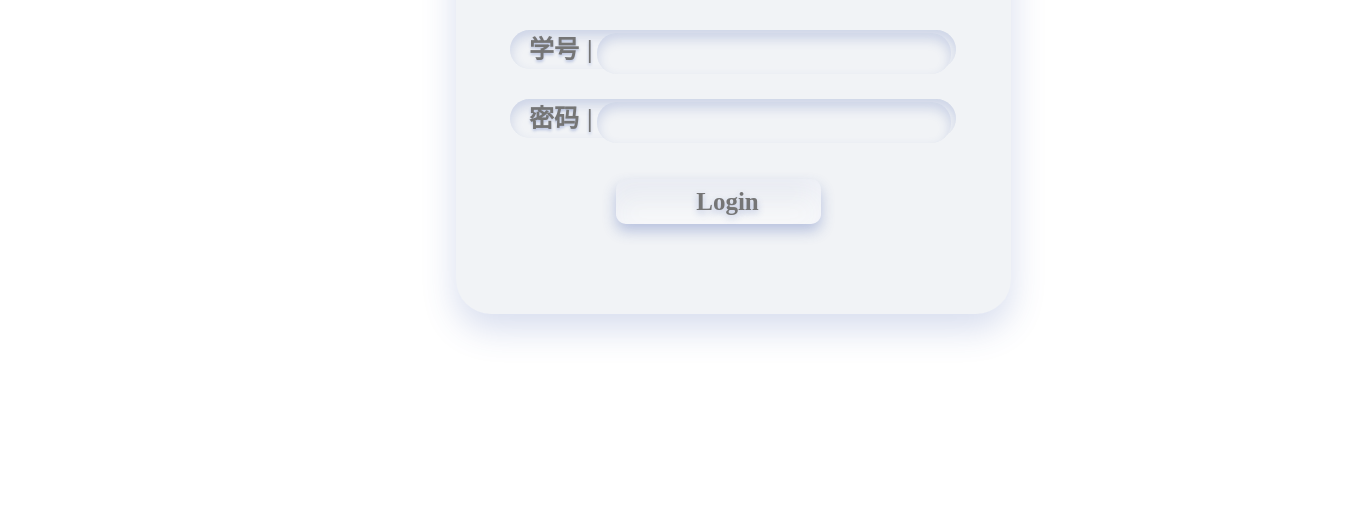
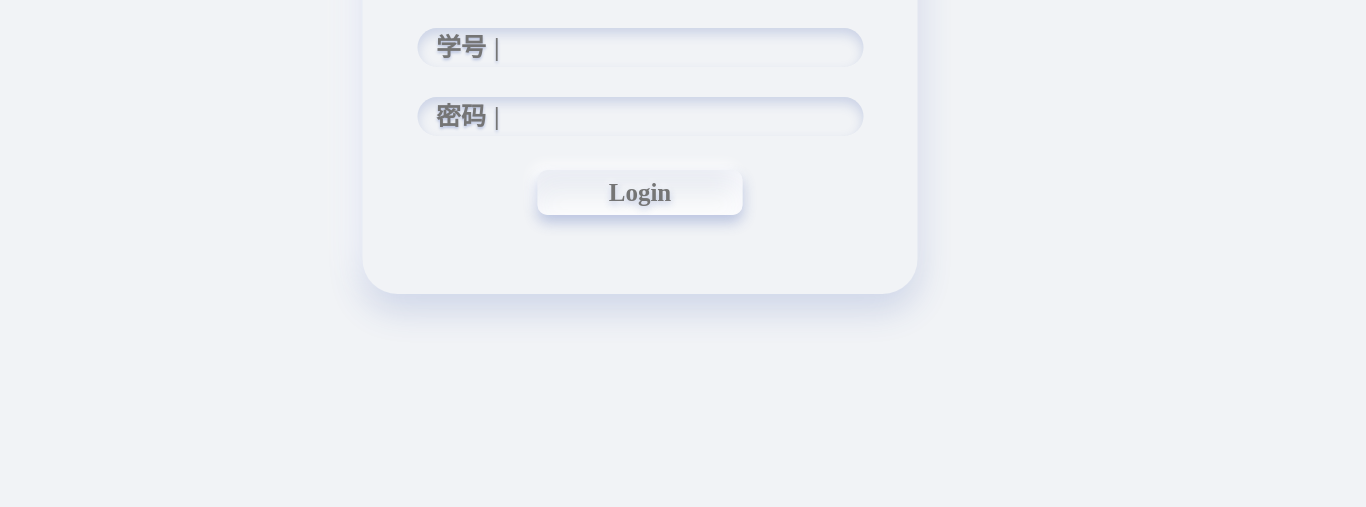
Before and after one commit to OutsourcingContestUESTC/vntUESTC, a website: page deploy/html/logIn.html in a window 1280 px wide. Shown: the part 293-800 px from the top of the page, 1366 px wide, since content can reach past the window. Drawn offline with Linux system fonts and the light colour scheme.

Commit message:
修正了其他页面的总体右偏，标题阴影与添加按钮右偏的css误差  修正了studentConfirmation,schoolRemoke身份证填入导致格式混乱的情况

```diff
--- a/deploy/html/css/certificateQuery.css
+++ b/deploy/html/css/certificateQuery.css
@@ -1,26 +1,23 @@
-  .container {
-    position: relative;
-    background-image: url("../images/图层1.png");
+body {
+  background-color:#F1F3F6;
+}
+
+.container{
   width: 1366px;
-    height: 768px;
-    z-index: 12;
-    /* 居中 */
-    margin: 0 auto;
+  position: absolute;
+  left: 50%;
+  top: 50%;
+  transform: translate(-50%,-50%);
 }
 
 .roundRactangle1 {
-    position: relative;
-    padding-top: 36px;
   border-radius: 35px;
   background-color: rgb(241, 243, 246);
-    box-shadow: 0px 15px 35px 0px rgba(55, 84, 170, 0.2),-10.607px -10.607px 35px 0px rgba(255, 255, 255, 0.004);
-
-    /* left: 405px;
-    top: 197px; */
-    top:50%;
+  box-shadow: 0px 15px 35px 0px rgba(55, 84, 170, 0.2), -10.607px -10.607px 35px 0px rgba(255, 255, 255, 1);
+  position: absolute;
   left: 50%;
-    margin-top: -187px;
-    margin-left: -227.5px;
+  top: 50%;
+  transform: translate(-50%,-50%);
   width: 555px;
   height: 374px;
   z-index: 3;
@@ -38,9 +35,7 @@
     -moz-transform: matrix( 0.80000001192093,0,0,0.8,0,0);
     -webkit-transform: matrix( 0.80000001192093,0,0,0.8,0,0);
     -ms-transform: matrix( 0.80000001192093,0,0,0.8,0,0);
-    /* position: absolute;
-    left: 469.144px;
-    top: 432.491px; */
+
     margin-left: 19px;
     z-index: 9;
   }
@@ -89,8 +84,12 @@
   }
 
   .roundRactangle2>p{
+    font-size: 25px;
+    line-height:39px;
+    height: 39px;
+    text-align: center;
+    display: block;
 
-      margin-left: 130px;
   }
 
 
@@ -104,8 +103,8 @@
     width: 444px;
     height: 45px;
     z-index: 7;
-    margin-left:42px;
-
+    display: block;
+    margin: auto;
     margin-top: 42px;
 
   }
@@ -121,26 +120,6 @@
     text-shadow: 0px 3px 7px rgba(54, 84, 170, 0.3),-2.121px -2.121px 7px rgba(255, 255, 255, 0.004);
     width: 66px;
     height: 42px;
+    margin-left: 0px;
     z-index: 10;
   }
-
-
-
-
-  /* #logInSuccess>p{
-    font-size: 25px;
-    font-family: "Microsoft YaHei";
-    color: rgb(104, 141, 98);
-    font-weight: bold;
-    line-height: 25px;
-    text-align: center;
-    text-shadow: 0px 2px 3px rgba(54, 84, 170, 0.31),-1.414px -1.414px 3px rgba(255, 255, 255, 0.004);
-    -moz-transform: matrix( 0.80000001192093,0,0,0.8,0,0);
-    -webkit-transform: matrix( 0.80000001192093,0,0,0.8,0,0);
-    -ms-transform: matrix( 0.80000001192093,0,0,0.8,0,0);
-    position: absolute;
-
-    left: 50%;
-    margin-left: -50px;
-    z-index: 11;
-  } */
--- a/deploy/html/css/logIn.css
+++ b/deploy/html/css/logIn.css
@@ -1,26 +1,23 @@
-.container {
-    position: relative;
-    background-image: url("../images/图层1.png");
+body {
+  background-color:#F1F3F6;
+}
+
+.container{
   width: 1366px;
-    height: 768px;
-    z-index: 12;
-    /* 居中 */
-    margin: 0 auto;
+  position: absolute;
+  left: 50%;
+  top: 50%;
+  transform: translate(-50%,-50%);
 }
 
 .roundRactangle1 {
-    position: relative;
-    padding-top: 36px;
   border-radius: 35px;
   background-color: rgb(241, 243, 246);
-    box-shadow: 0px 15px 35px 0px rgba(55, 84, 170, 0.2),-10.607px -10.607px 35px 0px rgba(255, 255, 255, 0.004);
-    position: relative;
-    /* left: 405px;
-    top: 197px; */
-    top:50%;
+  box-shadow: 0px 15px 35px 0px rgba(55, 84, 170, 0.2), -10.607px -10.607px 35px 0px rgba(255, 255, 255, 1);
+  position: absolute;
   left: 50%;
-    margin-top: -187px;
-    margin-left: -227.5px;
+  top: 50%;
+  transform: translate(-50%,-50%);
   width: 555px;
   height: 374px;
   z-index: 3;
@@ -34,11 +31,11 @@
     font-weight: bold;
     line-height: 1.2;
     text-align: center;
+    margin-top: 18px;
     text-shadow: 0px 2px 4px rgba(54, 84, 170, 0.31),-1.414px -1.414px 4px rgba(255, 255, 255, 0.004);
-    -moz-transform: matrix( 0.49415206704218,0,0,0.49415205967874,0,0);
-    -webkit-transform: matrix( 0.49415206704218,0,0,0.49415205967874,0,0);
-    -ms-transform: matrix( 0.49415206704218,0,0,0.49415205967874,0,0);
-
+    -moz-transform: matrix( 0.49415206704218, 0, 0, 0.49415205967874, 0, 0);
+    -webkit-transform: matrix( 0.49415206704218, 0, 0, 0.49415205967874, 0, 0);
+    -ms-transform: matrix( 0.49415206704218, 0, 0, 0.49415205967874, 0, 0);
     z-index: 6;
   }
 
@@ -80,38 +77,47 @@
   input{
     height: 39px;
     border: none;
-    background-color: rgb(241, 243, 246);
-    box-shadow: inset 0px 6px 12px 0px rgba(55, 84, 170, 0.2),inset -4.243px -4.243px 12px 0px rgba(255, 255, 255, 0.004);
+    background-color: rgb(241, 243, 246, 0);
+    /* box-shadow: inset 0px 6px 12px 0px rgba(55, 84, 170, 0.2), inset -4.243px -4.243px 12px 0px rgba(255, 255, 255, 0.004); */
     border-radius: 20px;
+    font-size: 25px;
+    font-family: "Microsoft YaHei";
+    color: rgb(117, 117, 117);
+    font-weight: bold;
+    line-height: 39px;
+    text-align: left;
+    text-shadow: 0px 2px 3px rgba(54, 84, 170, 0.31), -1.414px -1.414px 3px rgba(255, 255, 255, 1);
+    /* opacity: 0; */
     width: 350px;
 
   }
 
 
   #Submit {
+    display: block;
+    margin: auto;
+    margin-top: 34px;
     border-radius: 10px;
     border: none;
     background-color: rgb(241, 243, 246);
-    box-shadow: 0px 7px 14px 0px rgba(54, 84, 170, 0.3),-4.95px -4.95px 14px 0px rgba(255, 255, 255, 0.004),inset 0px 12px 24px 0px rgba(55, 84, 170, 0.05),inset -8.485px -8.485px 24px 0px rgba(255, 255, 255, 0.6);
+    box-shadow: 0px 7px 14px 0px rgba(54, 84, 170, 0.3), -4.95px -4.95px 14px 0px rgba(255, 255, 255, 1), inset 0px 12px 24px 0px rgba(55, 84, 170, 0.05), inset -8.485px -8.485px 24px 0px rgba(255, 255, 255, 1);
     width: 205px;
     height: 45px;
     z-index: 7;
-    margin-left: 160px;
-    margin-top: 34px;
 
   }
 
-  #Submit p{
+  #Submit>p {
     font-size: 25px;
     font-family: "Microsoft YaHei";
     color: rgb(117, 117, 117);
     font-weight: bold;
     line-height: 42px;
-
     text-align: center;
-    text-shadow: 0px 3px 7px rgba(54, 84, 170, 0.3),-2.121px -2.121px 7px rgba(255, 255, 255, 0.004);
+    text-shadow: 0px 3px 7px rgba(54, 84, 170, 0.3), -2.121px -2.121px 7px rgba(255, 255, 255, 1);
     width: 66px;
     height: 42px;
+    margin-left: 0px;
     z-index: 10;
 }
 
--- a/deploy/html/css/schoolRemoke.css
+++ b/deploy/html/css/schoolRemoke.css
@@ -1,11 +1,13 @@
-.container {
-    position: relative;
-    background-image: url("../images/图层1.png");
+body {
+  background-color:#F1F3F6;
+}
+
+.container{
   width: 1366px;
-    height: 768px;
-    z-index: 12;
-    /* 居中 */
-    margin: 0 auto;
+  position: absolute;
+  left: 50%;
+  top: 50%;
+  transform: translate(-50%,-50%);
 }
 
   .roundRectangle1 {
@@ -13,10 +15,9 @@
     background-color: rgb(241, 243, 246);
     box-shadow: 0px 15px 35px 0px rgba(55, 84, 170, 0.2),-10.607px -10.607px 35px 0px rgba(255, 255, 255, 0.004);
     position: absolute;
-    top:50%;
     left: 50%;
-    margin-top: -308.5px;
-    margin-left: -536.5px;
+    top: 50%;
+    transform: translate(-50%,-50%);
     width: 1073px;
     height: 617px;
     z-index: 3;
@@ -36,7 +37,7 @@
     -moz-transform: matrix( 0.49415206704218,0,0,0.49415205967874,0,0);
     -webkit-transform: matrix( 0.49415206704218,0,0,0.49415205967874,0,0);
     -ms-transform: matrix( 0.49415206704218,0,0,0.49415205967874,0,0);
-    text-align: center;
+
     z-index: 4;
   }
 
@@ -45,9 +46,7 @@
   .information {
     margin-left: 216px;
     margin-top: 63px;
-    width: 708px;
-    height: 263px;
-
+    width: 780px;
   }
 
 .line{
@@ -57,17 +56,44 @@
 
 
 
-  .roundRectangle2 {
+
+.roundRectangle2l {
   background-color: rgb(241, 243, 246);
   box-shadow: inset 0px 6px 12px 0px rgba(55, 84, 170, 0.2),inset -4.243px -4.243px 12px 0px rgba(255, 255, 255, 0.004);
   border-radius: 16px;
   width: 310px;
   height: 38px;
-    margin-right: 30px;
+  margin-right: 50px;
 
 }
 
-  .roundRectangle2 p{
+.roundRectangle2r {
+  background-color: rgb(241, 243, 246);
+  box-shadow: inset 0px 6px 12px 0px rgba(55, 84, 170, 0.2),inset -4.243px -4.243px 12px 0px rgba(255, 255, 255, 0.004);
+  border-radius: 16px;
+  width: 351px;
+  height: 38px;
+
+
+}
+
+.roundRectangle2l p{
+  font-size: 25px;
+  font-family: "Microsoft YaHei";
+  color: rgb(117, 117, 117);
+  font-weight: bold;
+  line-height: 38px;
+  text-align: left;
+  margin-top: 0;
+  margin-bottom: 0;
+  margin-left: -15px;
+  text-shadow: 0px 2px 3px rgba(54, 84, 170, 0.31),-1.414px -1.414px 3px rgba(255, 255, 255, 0.004);
+  -moz-transform: matrix( 0.80000001192093,0,0,0.8,0,0);
+  -webkit-transform: matrix( 0.80000001192093,0,0,0.8,0,0);
+  -ms-transform: matrix( 0.80000001192093,0,0,0.8,0,0);
+}
+
+.roundRectangle2r p{
   font-size: 25px;
   font-family: "Microsoft YaHei";
   color: rgb(117, 117, 117);
@@ -89,7 +115,7 @@
     border-radius: 16px;
     width: 126px;
     height: 38px;
-    margin-right: 35px;
+
     z-index: 8;
   }
 
@@ -139,8 +165,9 @@
     width: 128px;
     height: 45px;
     z-index: 27;
-    margin-left: 252px;
-    margin-right: 34px;
+    display: block;
+    margin: auto;
+    margin-top: 20px;
   }
 
 
--- a/deploy/html/css/studentConfirmation.css
+++ b/deploy/html/css/studentConfirmation.css
@@ -1,12 +1,16 @@
-.container {
-    position: relative;
-    background-image: url("../images/图层1.png");
-    width: 1366px;
-    height: 768px;
-    z-index: 12;
-    /* 居中 */
-    margin: 0 auto;
-  }
+body {
+  background-color:#F1F3F6;
+}
+
+.container{
+  width: 1366px;
+  position: absolute;
+  left: 50%;
+  top: 50%;
+  transform: translate(-50%,-50%);
+}
+
+
 
   .roundRectangle1 {
     border-radius: 35px;
@@ -15,8 +19,7 @@
     position: absolute;
     top:50%;
     left: 50%;
-    margin-top: -308.5px;
-    margin-left: -536.5px;
+    transform: translate(-50%,-50%);
     width: 1073px;
     height: 617px;
     z-index: 3;
@@ -36,7 +39,6 @@
     -moz-transform: matrix( 0.49415206704218,0,0,0.49415205967874,0,0);
     -webkit-transform: matrix( 0.49415206704218,0,0,0.49415205967874,0,0);
     -ms-transform: matrix( 0.49415206704218,0,0,0.49415205967874,0,0);
-    text-align: center;
     z-index: 4;
   }
 
@@ -45,9 +47,7 @@
   .information {
     margin-left: 216px;
     margin-top: 63px;
-    width: 708px;
-    height: 263px;
-
+    width: 780px;
   }
 
 .line{
@@ -57,17 +57,43 @@
 
 
 
-  .roundRectangle2 {
+  .roundRectangle2l {
     background-color: rgb(241, 243, 246);
     box-shadow: inset 0px 6px 12px 0px rgba(55, 84, 170, 0.2),inset -4.243px -4.243px 12px 0px rgba(255, 255, 255, 0.004);
     border-radius: 16px;
     width: 310px;
     height: 38px;
-    margin-right: 30px;
+    margin-right: 50px;
 
   }
 
-  .roundRectangle2 p{
+  .roundRectangle2r {
+    background-color: rgb(241, 243, 246);
+    box-shadow: inset 0px 6px 12px 0px rgba(55, 84, 170, 0.2),inset -4.243px -4.243px 12px 0px rgba(255, 255, 255, 0.004);
+    border-radius: 16px;
+    width: 351px;
+    height: 38px;
+
+
+  }
+
+  .roundRectangle2l p{
+    font-size: 25px;
+    font-family: "Microsoft YaHei";
+    color: rgb(117, 117, 117);
+    font-weight: bold;
+    line-height: 38px;
+    text-align: left;
+    margin-top: 0;
+    margin-bottom: 0;
+    margin-left: -15px;
+    text-shadow: 0px 2px 3px rgba(54, 84, 170, 0.31),-1.414px -1.414px 3px rgba(255, 255, 255, 0.004);
+    -moz-transform: matrix( 0.80000001192093,0,0,0.8,0,0);
+    -webkit-transform: matrix( 0.80000001192093,0,0,0.8,0,0);
+    -ms-transform: matrix( 0.80000001192093,0,0,0.8,0,0);
+  }
+
+  .roundRectangle2r p{
     font-size: 25px;
     font-family: "Microsoft YaHei";
     color: rgb(117, 117, 117);
@@ -89,7 +115,7 @@
     border-radius: 16px;
     width: 126px;
     height: 38px;
-    margin-right: 35px;
+
     z-index: 8;
   }
 
```
Also changed, not shown: deploy/html/schoolRemoke.html (+11 -19 lines), deploy/html/studentConfirmation.html (+10 -11 lines). Lines whose indentation alone changed are shown as unchanged.
